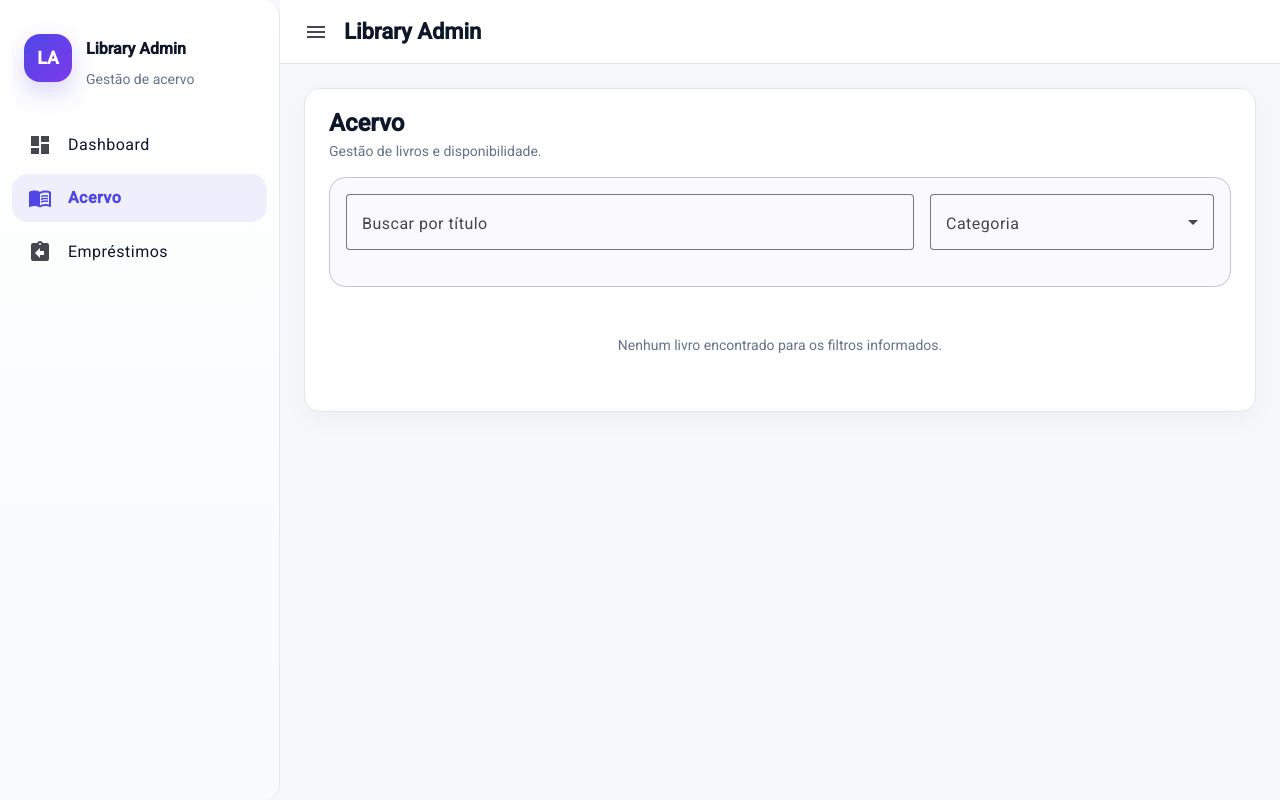
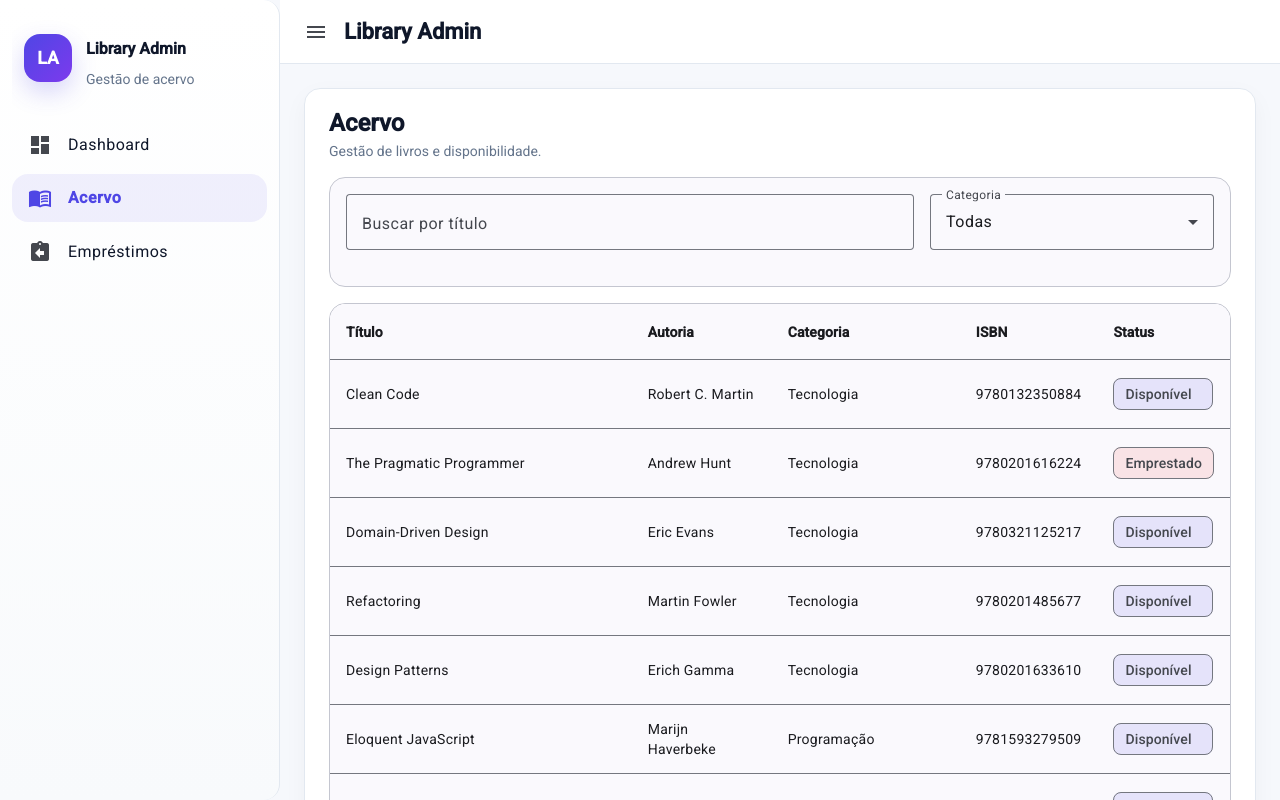
Before and after one commit to nayannelbatista/angular-fiap-course, an Angular app: page /books in a window 1280 px wide. Built offline with nearby package versions, Linux system fonts and the light colour scheme.

Commit message:
refactor: simplify component communication with model

```diff
--- a/src/app/books/book-filter/book-filter.html
+++ b/src/app/books/book-filter/book-filter.html
@@ -4,15 +4,14 @@
         <mat-label>Buscar por título</mat-label>
         <input
           matInput
-          [ngModel]="searchTerm()"
-          (ngModelChange)="onSearchChange($event)"
+          [(ngModel)]="searchTerm"
           placeholder="Ex.: Clean Code"
         />
       </mat-form-field>
 
       <mat-form-field appearance="outline">
         <mat-label>Categoria</mat-label>
-        <mat-select [ngModel]="selectedCategory" (ngModelChange)="onCategoryChange($event)">
+        <mat-select [(ngModel)]="selectedCategory">
           <mat-option value="all">Todas</mat-option>
 
           @for (category of categories(); track category) {
--- a/src/app/books/book-filter/book-filter.ts
+++ b/src/app/books/book-filter/book-filter.ts
@@ -1,4 +1,4 @@
-import { Component, EventEmitter, input, output } from '@angular/core';
+import { Component, input, model } from '@angular/core';
 import { FormsModule } from '@angular/forms';
 import { MatCardModule } from '@angular/material/card';
 import { MatFormFieldModule } from '@angular/material/form-field';
@@ -18,18 +18,7 @@ import { MatSelectModule } from '@angular/material/select';
   styleUrl: './book-filter.scss',
 })
 export class BookFilter {
-  searchTerm = input('');
-  selectedCategory = input('all');
+  searchTerm = model('');
+  selectedCategory = model('all');
   categories = input<string[]>();
-
-  searchChange = output<string>();
-  categoryChange = output<string>();
-
-  onSearchChange(value: string) {
-    this.searchChange.emit(value);
-  }
-
-  onCategoryChange(value: string) {
-    this.categoryChange.emit(value);
-  }
 }
--- a/src/app/books/book-list-page/book-list-page.html
+++ b/src/app/books/book-list-page/book-list-page.html
@@ -7,18 +7,16 @@
   </header>
 
   <app-book-filter
-    [searchTerm]="searchTerm()"
-    [selectedCategory]="selectedCategory()"
+    [(searchTerm)]="searchTerm"
+    [(selectedCategory)]="selectedCategory"
     [categories]="categories()"
-    (searchChange)="onSearchChange($event)"
-    (categoryChange)="onCategoryChange($event)"
   ></app-book-filter>
 
-  @if (filteredBooks().length === 0) {
+  @if (filteredBooks.length === 0) {
     <div class="empty-state">
       Nenhum livro encontrado para os filtros informados.
     </div>
   } @else {
-    <app-book-table [books]="filteredBooks()"></app-book-table>
+    <app-book-table [books]="filteredBooks"></app-book-table>
   }
 </section>
--- a/src/app/books/book-list-page/book-list-page.ts
+++ b/src/app/books/book-list-page/book-list-page.ts
@@ -17,20 +17,9 @@ export class BookListPage implements OnInit {
   private booksService = inject(BooksService);
 
   books = signal<Book[]>([]);
-  filteredBooks = signal<Book[]>([]);
   categories = signal<string[]>([]);
   searchTerm = signal<string>('');
   selectedCategory = signal<string>('all');
-
-  onSearchChange(value: string) {
-    this.searchTerm.set(value);
-    this.updateFilteredBooks();
-  }
-
-  onCategoryChange(value: string) {
-    this.selectedCategory.set(value);
-    this.updateFilteredBooks();
-  }
 
   ngOnInit() {
     const books = this.booksService.getAllBooks();
@@ -38,20 +27,15 @@ export class BookListPage implements OnInit {
     this.categories.set([...new Set(this.books().map(b => b.category))]);
   }
 
-  private updateFilteredBooks() {
+  get filteredBooks(): Book[] {
     const search = this.searchTerm().toLowerCase().trim();
     const category = this.selectedCategory();
-
-    const result = this.books().filter(book => {
+    return this.books().filter(book => {
       const matchesSearch =
         !search || book.title.toLowerCase().includes(search);
-
       const matchesCategory =
         category === 'all' || book.category === category;
-
       return matchesSearch && matchesCategory;
     });
-
-    this.filteredBooks.set(result);
   }
 }
```
